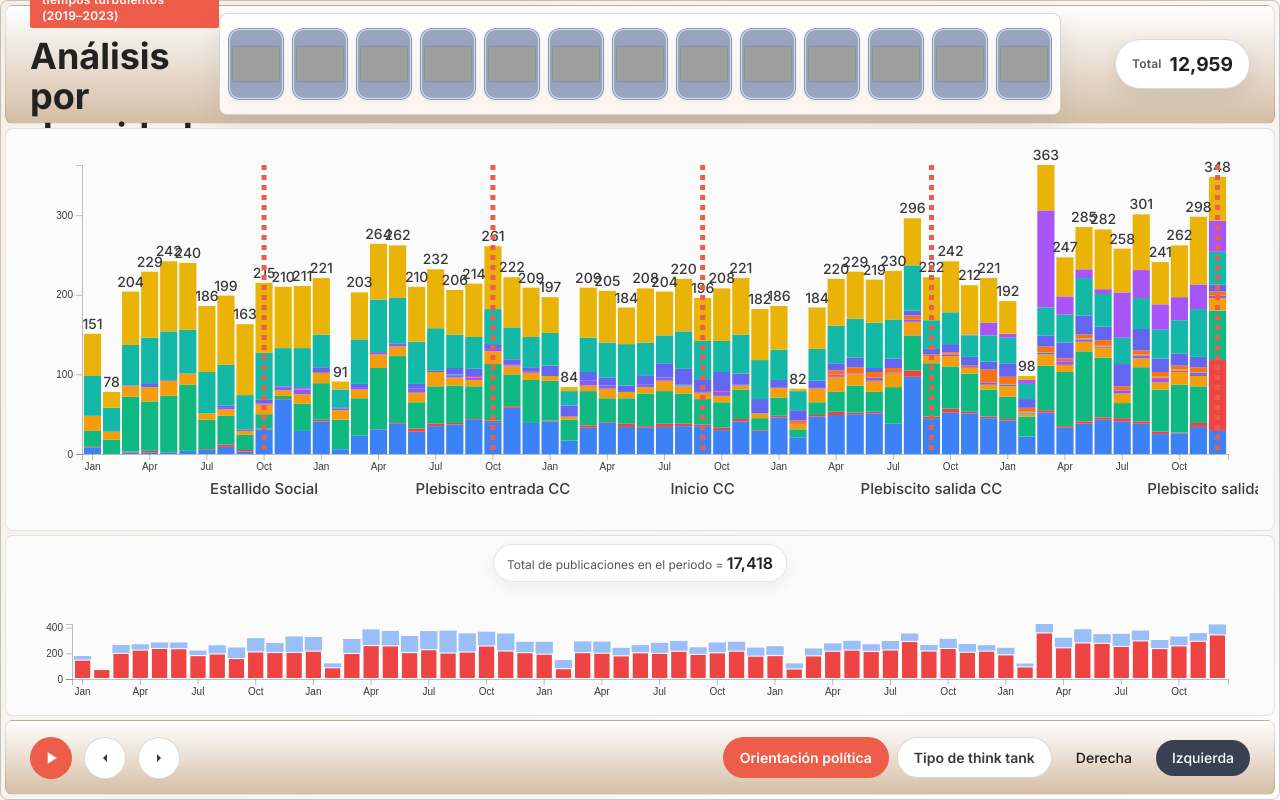
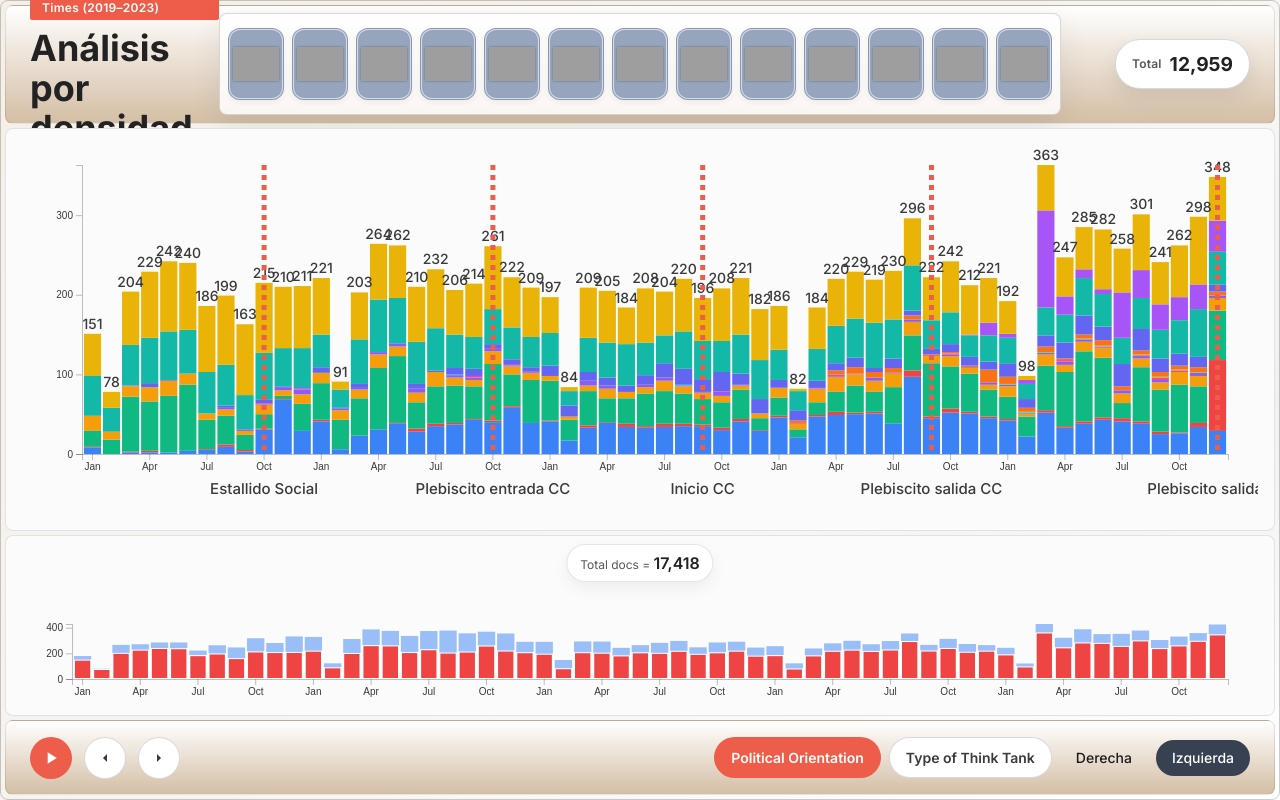
Before and after one commit to RodrigoMolinaAvila/densidad-thinktank-uah, a plain HTML site: page index.html in a window 1280 px wide. Drawn offline with nearby package versions, Linux system fonts and the light colour scheme; grey boxes are pictures that could not be loaded; animation ran at ten frames a second.

Commit message:
Translate titles and buttons to English

```diff
--- a/index.html
+++ b/index.html
@@ -3,7 +3,7 @@
 <head>
   <meta charset="UTF-8" />
   <meta name="viewport" content="width=device-width, initial-scale=1.0"/>
-  <title>Think tanks chilenos en tiempos turbulentos (2019–2023)</title>
+  <title>Think tanks in Turbulent Times (2019–2023)</title>
 
   <link rel="stylesheet" href="style.css" />
   <script src="https://cdn.tailwindcss.com"></script>
@@ -23,7 +23,7 @@
       <!-- Título -->
       <div class="flex-1 min-w-0">
         <div class="inline-block px-3 py-1 rounded-sm bg-[color:var(--orange)] text-white text-xs font-semibold tracking-wide mb-2">
-          Think tanks chilenos en tiempos turbulentos (2019–2023)
+          Think tanks in Turbulent Times (2019–2023)
         </div>
         <h1 id="activeCategory" class="text-3xl md:text-4xl font-bold leading-tight title-ink">
           Análisis por densidad
@@ -59,7 +59,7 @@
     <section class="h-[23%] rounded-lg p-4 relative bg-panel border border-[color:var(--ink-10)]">
       <div class="absolute top-2 left-1/2 -translate-x-1/2 z-10">
         <div class="badge-soft">
-          <span class="text-[12px] text-[color:var(--ink-70)]">Total de publicaciones en el periodo = </span>
+          <span class="text-[12px] text-[color:var(--ink-70)]">Total docs = </span>
           <span id="globalTotal" class="font-semibold text-[color:var(--ink-90)]">17,418</span>
         </div>
       </div>
@@ -89,8 +89,8 @@
       <!-- Filtros -->
       <div class="flex items-center gap-2">
         <div class="flex gap-2">
-          <button id="dimOrientation" class="dimension-btn btn chip chip--primary">Orientación política</button>
-          <button id="dimType" class="dimension-btn btn chip">Tipo de think tank</button>
+          <button id="dimOrientation" class="dimension-btn btn chip chip--primary">Political Orientation</button>
+          <button id="dimType" class="dimension-btn btn chip">Type of Think Tank</button>
         </div>
         <div id="categoryFilters" class="flex gap-2 overflow-x-auto scrollbar-hide"></div>
       </div>
```
